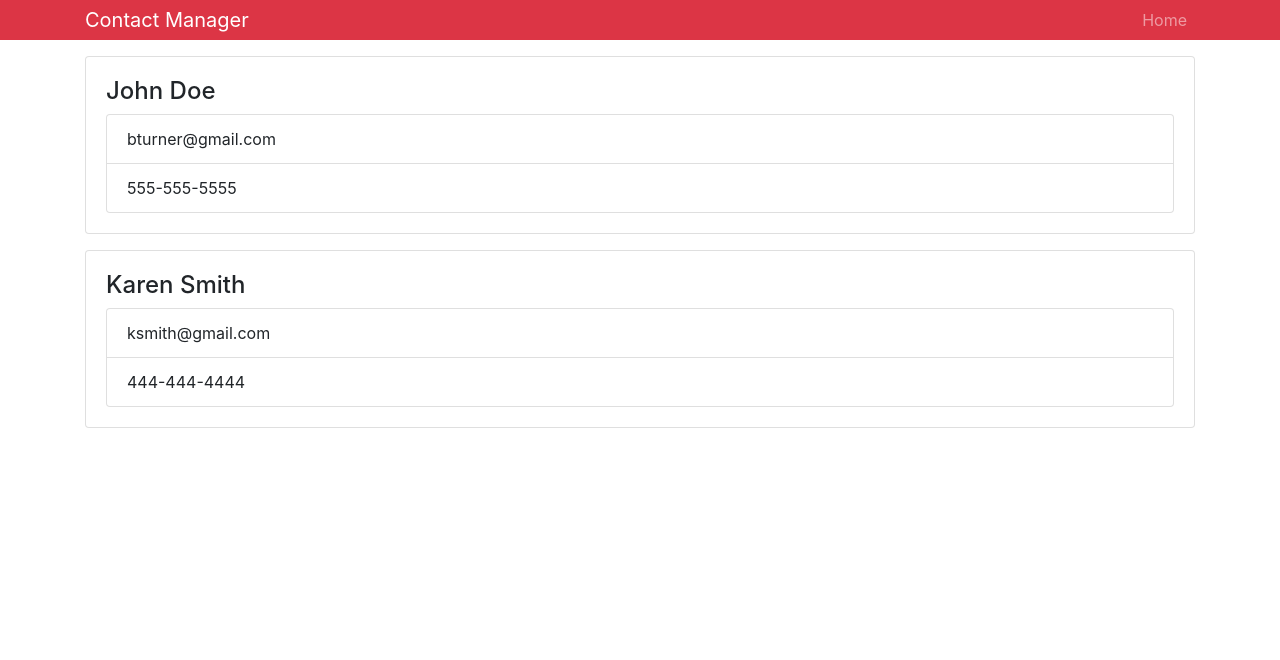
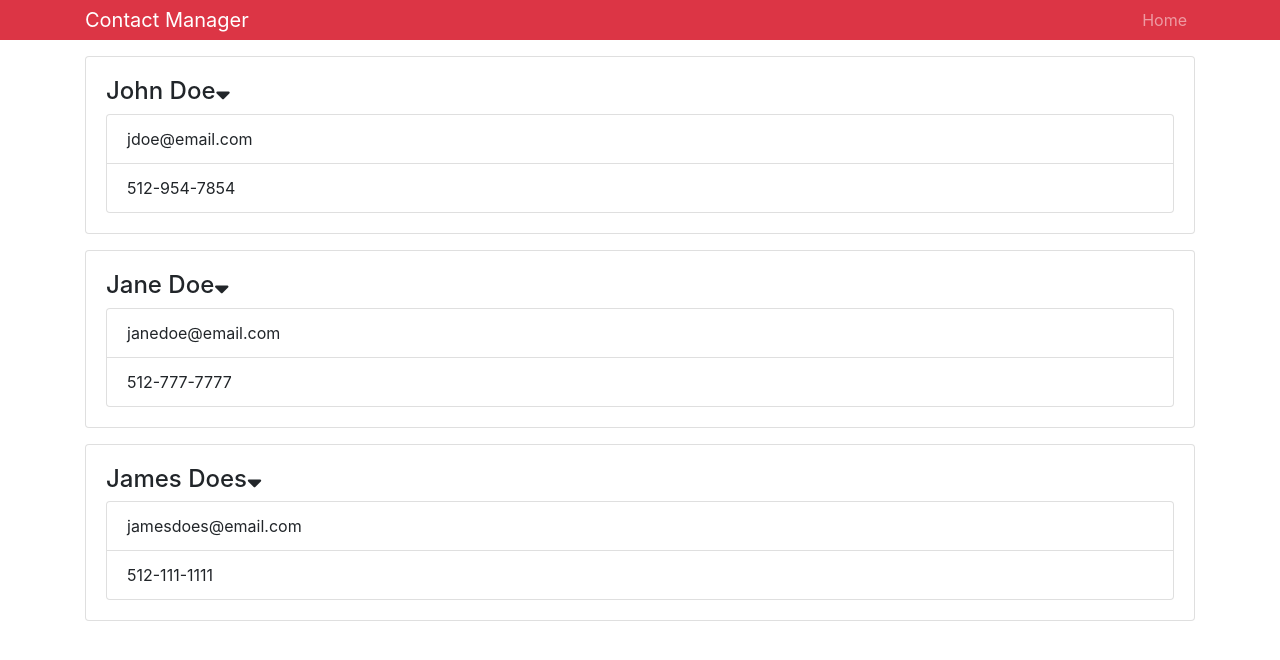
Before and after one commit to Brandontheturner/contact-manager, a React (Create React App) app: page / in a window 1280 px wide. Shown: the top 660 px of the page. Built offline with nearby package versions, Linux system fonts and the light colour scheme.

Commit message:
implementing font awesome and toggle

```diff
--- a/public/index.html
+++ b/public/index.html
@@ -8,6 +8,12 @@
       content="width=device-width, initial-scale=1, shrink-to-fit=no"
     />
     <meta name="theme-color" content="#000000" />
+    <link
+      rel="stylesheet"
+      href="https://use.fontawesome.com/releases/v5.7.2/css/all.css"
+      integrity="sha384-fnmOCqbTlWIlj8LyTjo7mOUStjsKC4pOpQbqyi7RrhN7udi9RwhKkMHpvLbHG9Sr"
+      crossorigin="anonymous"
+    />
 
     <link rel="manifest" href="%PUBLIC_URL%/manifest.json" />
 
--- a/src/App.js
+++ b/src/App.js
@@ -1,5 +1,5 @@
 import React, { Component } from "react";
-import Contact from "./components/Contact";
+import Contacts from "./components/Contacts";
 import Header from "./components/Header";
 import "./App.css";
 import "bootstrap/dist/css/bootstrap.min.css";
@@ -10,16 +10,7 @@ class App extends Component {
       <div className="App">
         <Header branding="Contact Manager" />
         <div className="container">
-          <Contact
-            name="John Doe"
-            email="bturner@gmail.com"
-            phone="555-555-5555"
-          />
-          <Contact
-            name="Karen Smith"
-            email="ksmith@gmail.com"
-            phone="444-444-4444"
-          />
+          <Contacts />
         </div>
       </div>
     );
--- a/src/components/Contact.js
+++ b/src/components/Contact.js
@@ -2,20 +2,28 @@ import React, { Component } from "react";
 import PropTypes from "prop-types";
 
 class Contact extends Component {
-  // static propTypes = {
-  //   name: PropTypes.string.isRequired,
-  //   email: PropTypes.string.isRequired,
-  //   phone: PropTypes.string.isRequired
-  // };
+  state = {
+    showContactInfo: true
+  };
+
   render() {
     //destructuring
-    const { name, email, phone } = this.props;
+    const { contact } = this.props;
     return (
+      //using bootstrap for card styling
       <div className="card card-body mb-3">
-        <h4>{name}</h4>
+        <h4>
+          {contact.name}
+          <i
+            onClick={() =>
+              this.setState({ showContactInfo: !this.state.showContactInfo })
+            }
+            className="fas fa-sort-down"
+          />
+        </h4>
         <ul className="list-group">
-          <li className="list-group-item">{email}</li>
-          <li className="list-group-item">{phone}</li>
+          <li className="list-group-item">{contact.email}</li>
+          <li className="list-group-item">{contact.phone}</li>
         </ul>
       </div>
     );
@@ -23,9 +31,7 @@ class Contact extends Component {
 }
 
 Contact.propTypes = {
-  name: PropTypes.string.isRequired,
-  email: PropTypes.string.isRequired,
-  phone: PropTypes.string.isRequired
+  contact: PropTypes.object.isRequired
 };
 
 export default Contact;
--- a/src/components/Contacts.js
+++ b/src/components/Contacts.js
@@ -1,40 +1,39 @@
-import React, { Component } from 'react';
+import React, { Component } from "react";
+import Contact from "./Contact";
 
 class Contacts extends Component {
-  constructor() {
-    super();
-    this.state = {
+  state = {
     contacts: [
       {
         id: 1,
-          name: 'John Doe',
-          email: 'jdoe@email.com',
-          phone: '512-954-7854'
+        name: "John Doe",
+        email: "jdoe@email.com",
+        phone: "512-954-7854"
       },
       {
         id: 2,
-          name: 'Jane Doe',
-          email: 'janedoe@email.com',
-          phone: '512-777-7777'
+        name: "Jane Doe",
+        email: "janedoe@email.com",
+        phone: "512-777-7777"
       },
       {
         id: 3,
-          name: 'James Does',
-          email: 'jamesdoes@email.com',
-          phone: '512-111-1111'
+        name: "James Does",
+        email: "jamesdoes@email.com",
+        phone: "512-111-1111"
       }
     ]
-    }
-  }
+  };
+
   render() {
     const { contacts } = this.state;
     return (
-      <div>
-        {contacts.map(contact) => (
-        <h1>{contact.name}</h1>
-        )}
-      </div>
-    )
+      <React.Fragment>
+        {contacts.map(contact => (
+          <Contact key={contact.id} contact={contact} />
+        ))}
+      </React.Fragment>
+    );
   }
 }
 
--- a/src/components/Header.js
+++ b/src/components/Header.js
@@ -7,7 +7,7 @@ const Header = props => {
   return (
     <nav className="navbar navbar-expand-sm navbar-dark bg-danger mb-3 py-0">
       <div className="container">
-        <a href="/" className="navbar-brand">
+        <a href="./" className="navbar-brand">
           {branding}
         </a>
         <div>
```
Lines whose indentation alone changed are shown as unchanged.
